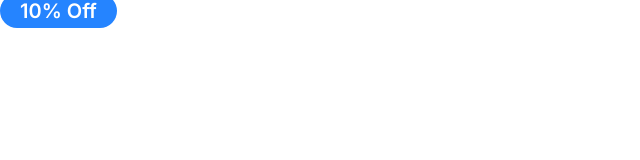
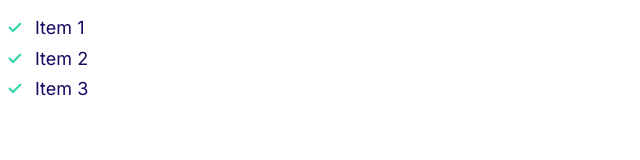
Before and after one commit to jawidanwari/Jawidanwari, a plain HTML site: page index.html in a window 1280 px wide. Shown: the whole page, without its empty margins (0-640 px from the left). Drawn offline with Linux system fonts and the light colour scheme.

Commit message:
Build the lsit component.

```diff
--- a/css/styles.css
+++ b/css/styles.css
@@ -111,3 +111,31 @@ a {
     font-size: 1.2rem;
   }
 }
+
+/* Lists */
+.list {
+  list-style: none;
+  padding-left: 0;
+  color: var(--color-headings);
+}
+
+.list--inline .list__item {
+  display: inline-block;
+  margin-right: 2rem;
+}
+
+.list--tick {
+  list-style-image: url(../images/tick.svg);
+  padding-left: 3rem;
+}
+
+.list--tick .list__item {
+  padding-left: 0.5rem;
+  margin-bottom: 1rem;
+}
+
+@media screen and (min-width: 1024) {
+  .list--tick .list__item {
+    padding: 0;
+  }
+}
--- a/index.html
+++ b/index.html
@@ -14,6 +14,10 @@
     <title>Document</title>
   </head>
   <body>
-    <span class="badge badge--primary">10% Off</span>
+    <ul class="list list--tick">
+      <li class="list__item">Item 1</li>
+      <li class="list__item">Item 2</li>
+      <li class="list__item">Item 3</li>
+    </ul>
   </body>
 </html>
```
Also changed, not shown: components/lists.html (added, +5 -0 lines), components/badges.html (renamed from css/components/badges.html), components/links.html (renamed from css/components/links.html), images/tick.svg (added).
